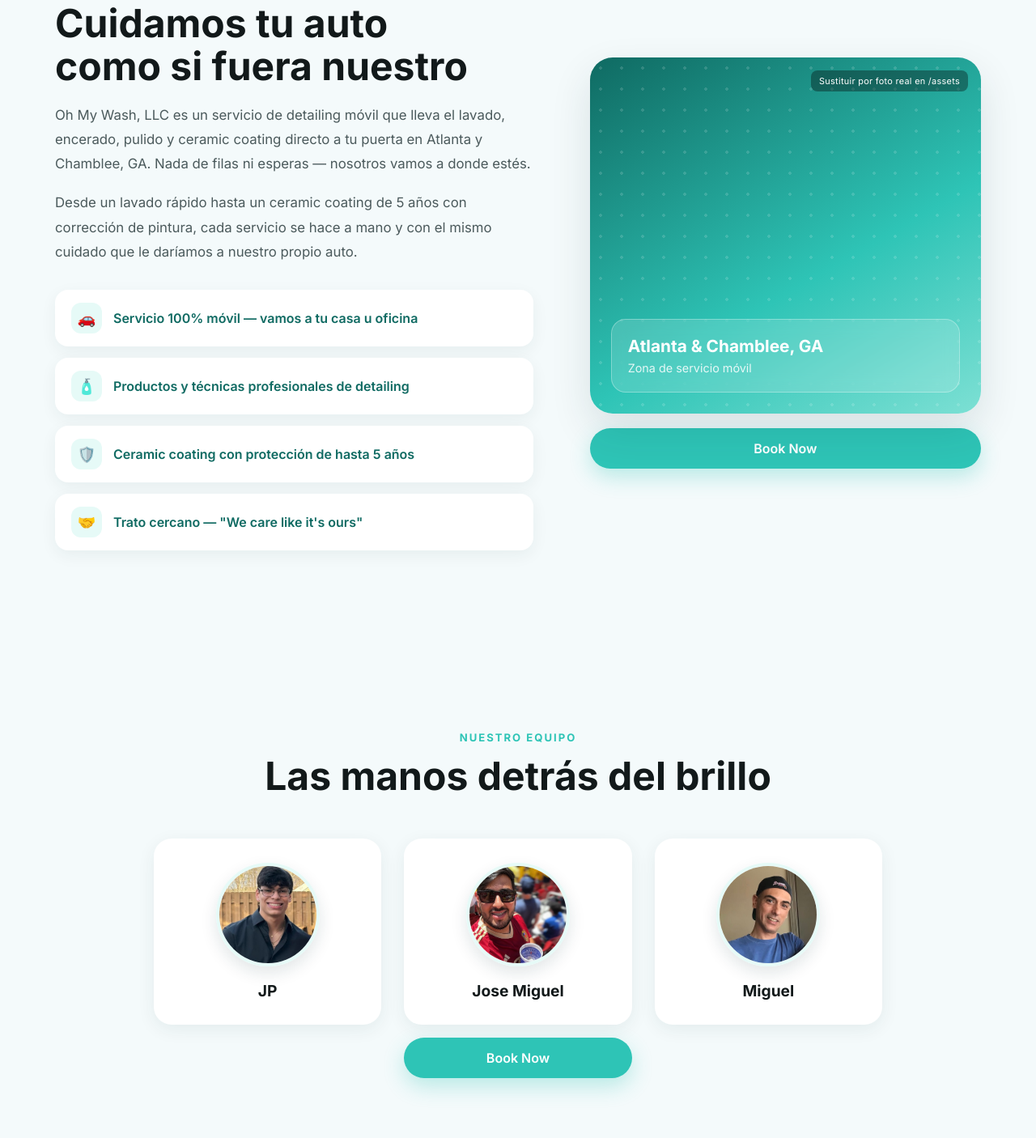
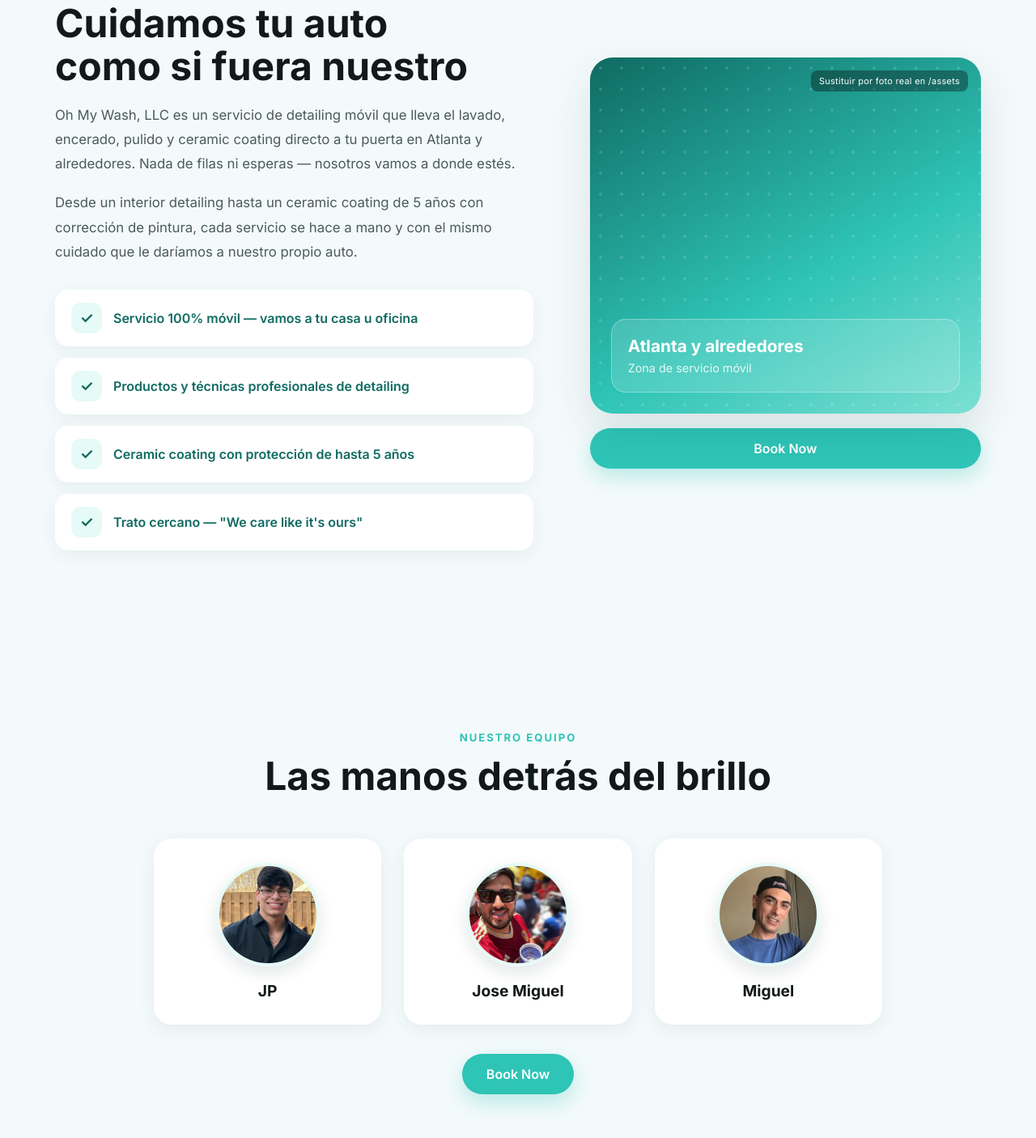
Before and after one commit to dgpulido2000-eng/Ohmywash, a plain HTML site: page web-oh-my-wash.html in a window 1280 px wide. Shown: the part 1014-2420 px from the top of the page at 81% size. Drawn offline with Linux system fonts and the light colour scheme; a web font is replaced by a local one.

Commit message:
varios updates

```diff
--- a/web-oh-my-wash.html
+++ b/web-oh-my-wash.html
@@ -230,7 +230,7 @@
   .brand-logo{
     position:relative;z-index:2;width:fit-content;margin:0 auto 26px;
   }
-  .brand-logo-img{width:clamp(310px,38vw,500px);height:auto;display:block;}
+  .brand-logo-img{width:clamp(350px,44vw,570px);height:auto;display:block;}
 
   .wave{display:block;width:100%;line-height:0;}
   .wave svg{width:100%;height:80px;display:block;}
@@ -398,6 +398,7 @@
   </a>
   <nav>
     <ul id="navList">
+      <li><a href="web-oh-my-wash.html#top" class="nav-link">Home</a></li>
       <li><a href="servicios.html" class="nav-link">Servicios</a></li>
       <li><a href="#equipo" class="nav-link">Equipo</a></li>
       <li><a href="#reviews" class="nav-link">Reseñas</a></li>
@@ -422,12 +423,12 @@
   <div class="brand-logo reveal-scale in">
     <img src="assets/oh-my-wash-logo-hero.png" alt="Oh My Wash — we care like it's ours" class="brand-logo-img">
   </div>
-  <div class="hero-eyebrow">✨ Detailing móvil premium · Atlanta &amp; Chamblee, GA</div>
+  <div class="hero-eyebrow">Mobile car detailing · Atlanta y alrededores</div>
   <h1>OH MY <span>WASH</span></h1>
   <p class="hero-tagline">"We care like it's ours"</p>
   <p>Lavamos, pulimos y protegemos tu auto donde estés. Detailing completo y ceramic coating a domicilio, con el mismo cuidado que le darías al tuyo.</p>
   <div class="hero-ctas">
-    <a href="tel:+16788955812" class="btn btn-ghost">📞 Llamar</a>
+    <a href="tel:+16788955812" class="btn btn-ghost">Llamar</a>
     <a href="servicios.html" class="btn btn-solid">Book Now</a>
     <a href="servicios.html" class="btn btn-ghost">Ver servicios</a>
   </div>
@@ -443,20 +444,20 @@
     <div class="about-text reveal">
       <span class="eyebrow">Sobre nosotros</span>
       <h2 class="section-title">Cuidamos tu auto<br>como si fuera nuestro</h2>
-      <p>Oh My Wash, LLC es un servicio de detailing móvil que lleva el lavado, encerado, pulido y ceramic coating directo a tu puerta en Atlanta y Chamblee, GA. Nada de filas ni esperas — nosotros vamos a donde estés.</p>
-      <p>Desde un lavado rápido hasta un ceramic coating de 5 años con corrección de pintura, cada servicio se hace a mano y con el mismo cuidado que le daríamos a nuestro propio auto.</p>
+      <p>Oh My Wash, LLC es un servicio de detailing móvil que lleva el lavado, encerado, pulido y ceramic coating directo a tu puerta en Atlanta y alrededores. Nada de filas ni esperas — nosotros vamos a donde estés.</p>
+      <p>Desde un interior detailing hasta un ceramic coating de 5 años con corrección de pintura, cada servicio se hace a mano y con el mismo cuidado que le daríamos a nuestro propio auto.</p>
       <ul class="value-list">
-        <li><span class="ico">🚗</span> Servicio 100% móvil — vamos a tu casa u oficina</li>
-        <li><span class="ico">🧴</span> Productos y técnicas profesionales de detailing</li>
-        <li><span class="ico">🛡️</span> Ceramic coating con protección de hasta 5 años</li>
-        <li><span class="ico">🤝</span> Trato cercano — "We care like it's ours"</li>
+        <li><span class="ico">✓</span> Servicio 100% móvil — vamos a tu casa u oficina</li>
+        <li><span class="ico">✓</span> Productos y técnicas profesionales de detailing</li>
+        <li><span class="ico">✓</span> Ceramic coating con protección de hasta 5 años</li>
+        <li><span class="ico">✓</span> Trato cercano — "We care like it's ours"</li>
       </ul>
     </div>
     <div class="about-media reveal-scale">
       <div class="about-visual">
         <span class="placeholder-note">Sustituir por foto real en /assets</span>
         <div class="tag">
-          <strong>Atlanta &amp; Chamblee, GA</strong>
+          <strong>Atlanta y alrededores</strong>
           <span>Zona de servicio móvil</span>
         </div>
       </div>
@@ -476,17 +477,17 @@
         <div class="staff-photo" data-initials="JP"><img src="assets/staff-jp.jpg" alt="JP — equipo Oh My Wash"></div>
         <div class="staff-name">JP</div>
       </div>
-      <div>
-        <div class="staff-card">
-          <div class="staff-photo" data-initials="JM"><img src="assets/staff-jose-miguel.jpg" alt="Jose Miguel — equipo Oh My Wash"></div>
-          <div class="staff-name">Jose Miguel</div>
-        </div>
-        <a href="servicios.html" class="btn btn-teal" style="width:100%;justify-content:center;margin-top:16px;">Book Now</a>
+      <div class="staff-card">
+        <div class="staff-photo" data-initials="JM"><img src="assets/staff-jose-miguel.jpg" alt="Jose Miguel — equipo Oh My Wash"></div>
+        <div class="staff-name">Jose Miguel</div>
       </div>
       <div class="staff-card">
         <div class="staff-photo" data-initials="M"><img src="assets/staff-miguel.jpg" alt="Miguel — equipo Oh My Wash"></div>
         <div class="staff-name">Miguel</div>
       </div>
+    </div>
+    <div style="text-align:center;margin-top:36px;">
+      <a href="servicios.html" class="btn btn-teal">Book Now</a>
     </div>
   </div>
 </section>
@@ -603,22 +604,22 @@
     <div class="contact-grid">
       <div class="contact-card reveal">
         <div class="contact-row">
-          <span class="ico">📞</span>
+          <span class="ico">☎</span>
           <div><small>Llámanos o escríbenos</small><a href="tel:+16788955812">+1 678-895-5812</a></div>
         </div>
         <div class="contact-row">
-          <span class="ico">✉️</span>
+          <span class="ico">✉</span>
           <div><small>Email</small><a href="mailto:info.ohmywash@gmail.com">info.ohmywash@gmail.com</a></div>
         </div>
         <a class="contact-row" href="https://www.google.com/maps/search/?api=1&query=Oh+My+Wash+Mobile+Car+Detailing+3450+Miller+Dr+Chamblee+GA+30341" target="_blank" rel="noopener">
-          <span class="ico">📍</span>
-          <div><small>Zona de servicio</small><span>Atlanta &amp; Chamblee, GA (servicio móvil)</span></div>
+          <span class="ico">⌖</span>
+          <div><small>Zona de servicio</small><span>Atlanta y alrededores (servicio móvil)</span></div>
         </a>
       </div>
       <div class="map-visual reveal-scale">
         <div>
           <h3>Vamos hasta ti</h3>
-          <p>Servicio 100% móvil en Atlanta y Chamblee, GA</p>
+          <p>Servicio 100% móvil en Atlanta y alrededores</p>
         </div>
       </div>
     </div>
@@ -641,7 +642,7 @@
       </ul></nav>
     </div>
     <div class="footer-bottom">
-      <span>© 2026 Oh My Wash, LLC — Atlanta &amp; Chamblee, GA</span>
+      <span>© 2026 Oh My Wash, LLC — Atlanta y alrededores</span>
       <span>+1 678-895-5812 · info.ohmywash@gmail.com</span>
     </div>
     <div class="powered-by">Powered by <b>NEXO GROWTH</b></div>
@@ -746,7 +747,7 @@
     cartBadgeEl.style.display = count > 0 ? 'flex' : 'none';
 
     if (!cart.length) {
-      cartItemsEl.innerHTML = '<div class="cart-empty"><span>🧴</span><p>Tu carrito está vacío</p><small>Agrega un servicio desde el menú</small></div>';
+      cartItemsEl.innerHTML = '<div class="cart-empty"><p>Tu carrito está vacío</p><small>Agrega un servicio desde el menú</small></div>';
       cartCheckoutBtn.disabled = true;
     } else {
       cartItemsEl.innerHTML = cart.map(i => `
```
Also changed, not shown: servicio.html (+2 -1 lines), servicios.html (+3 -2 lines).
